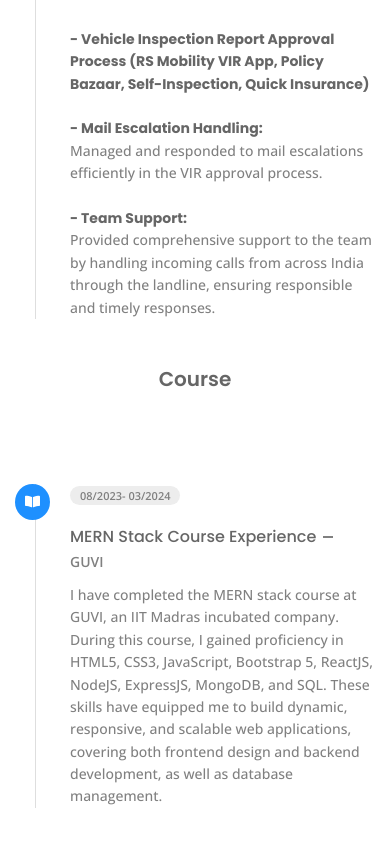
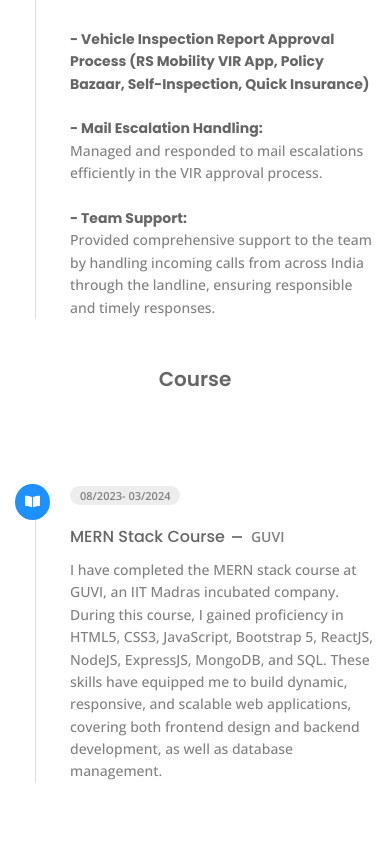
Before and after one commit to karthikeyan13762/portfolio-new, a React app: page /about in a window 390 px wide. Shown: the part 2561-3405 px from the top of the page. Built offline with nearby package versions, Linux system fonts and the light colour scheme; the HTML template or start-up script is replaced by a standard one.

Commit message:
adjust a media query style

```diff
--- a/src/App.css
+++ b/src/App.css
@@ -185,5 +185,5 @@ img {
 .admin{
     color:rgb(251, 188, 5);
     font-weight: bold;
-    font-size: 20px;
+    font-size: 15px;
 }
--- a/src/data.jsx
+++ b/src/data.jsx
@@ -92,7 +92,7 @@ export const resume = [
     category: "course",
     icon: <FaBookOpen />,
     year: "08/2023- 03/2024",
-    title: "MERN Stack Course Experience <span>GUVI</span> ",
+    title: "MERN Stack Course<span>GUVI</span> ",
     desc: "I have completed the MERN stack course at GUVI, an IIT Madras incubated company. During this course, I gained proficiency in HTML5, CSS3, JavaScript, Bootstrap 5, ReactJS, NodeJS, ExpressJS, MongoDB, and SQL. These skills have equipped me to build dynamic, responsive, and scalable web applications, covering both frontend design and backend development, as well as database management.",
   },
 
--- a/src/index.css
+++ b/src/index.css
@@ -243,6 +243,7 @@
         font-size: var(--smaller-font-size);
     }
 
+
 }
 
 
```
Also changed, not shown: src/pages/project/project.css (line endings or trailing spaces).
